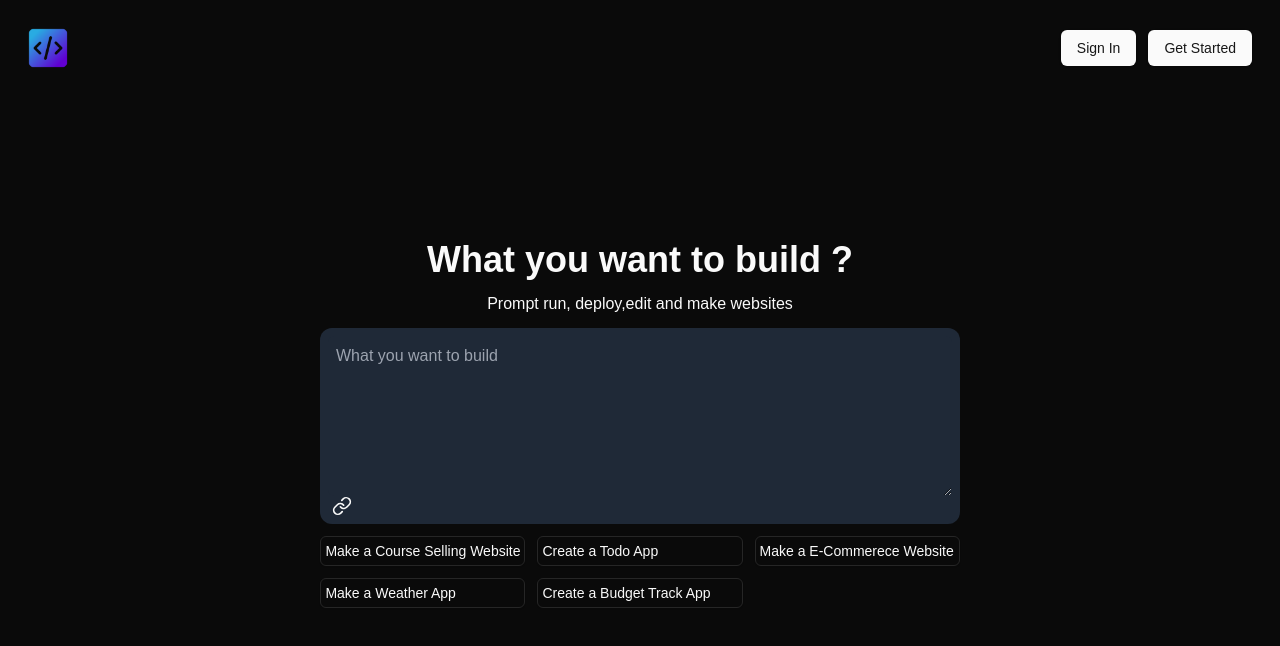
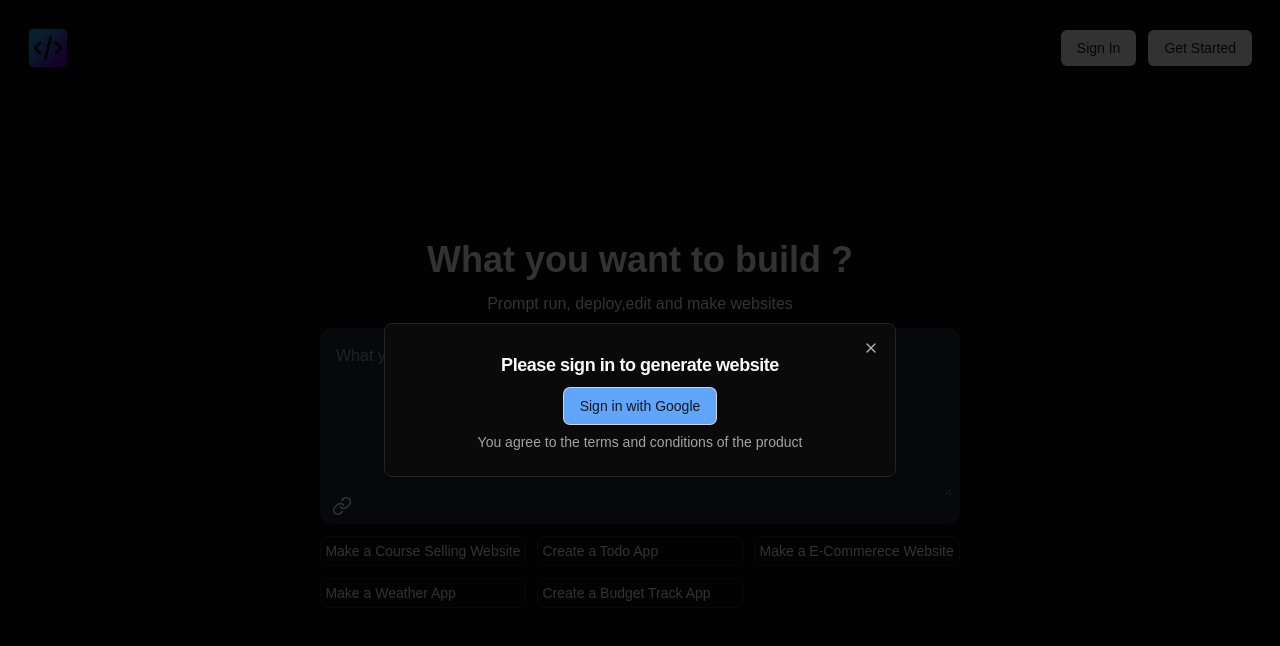
Before and after one commit to Sanyam243/Kriti-Dev-Project, a Next.js app: page / in a window 1280 px wide. Both pictures are taken after a click on the element "Make a Course Selling Website". Shown: the top 646 px of the page. Built offline with nearby package versions, Linux system fonts and the light colour scheme; no server answers.

Commit message:
Google-Auth-added

```diff
--- /dev/null
+++ b/app/context/UserContext.jsx
@@ -0,0 +1,3 @@
+import { createContext, useContext } from "react";
+
+export const UserContext = createContext();
--- a/app/provider.jsx
+++ b/app/provider.jsx
@@ -2,11 +2,16 @@
 import React, { useState } from 'react'
 import { ThemeProvider as NextThemesProvider } from "next-themes"
 import { MessageContext } from './context/MessageContext'
+import { UserContext } from './context/UserContext';
+import { GoogleOAuthProvider } from '@react-oauth/google';
 function Provider({children}) {
   const [messages,setMessages] =useState();
+  const [user,setUser] =useState();
   return (
 
     <div>
+      <GoogleOAuthProvider clientId={process.env.NEXT_PUBLIC_GOOGLE_CLIENT_ID}>
+        <UserContext.Provider value={{user,setUser}}>
         <MessageContext.Provider value={{messages,setMessages}}>
          <NextThemesProvider
             attribute="class"
@@ -16,6 +21,8 @@
           ></NextThemesProvider>
       {children}
       </MessageContext.Provider>
+      </UserContext.Provider>
+      </GoogleOAuthProvider>
     </div>
   )
 }
--- a/components/ui/custom/Hero.jsx
+++ b/components/ui/custom/Hero.jsx
@@ -1,8 +1,11 @@
 "use client"
 import { MessageContext } from '@/app/context/MessageContext'
+import { UserContext } from '@/app/context/UserContext'
 import { Link, ArrowRight } from 'lucide-react'
 import React, { useContext } from 'react'
 import { useState } from 'react'
+import SignInPopUp from './SignInPopUp'
+
 function Hero() {
     const [prompt, setPrompt] = useState("")
     const examplePrompts = [
@@ -14,12 +17,21 @@
 
 
     ]
-    const {messages,setMessages} =useContext(MessageContext);
+    const { messages, setMessages } = useContext(MessageContext);
+    const { user, setUser } = useContext(UserContext);
+    const [openDialog,setOpenDialog] =useState(false);
 
-    const onGenerate =(input)=>{
+    const onGenerate = (input) => {
+
+        if (!user?.name) {
+            setOpenDialog(true);
+        }
+
+
+
         setMessages({
-            role:'user',
-            content:input
+            role: 'user',
+            content: input
         })
         console.log(messages)
     }
@@ -35,7 +47,7 @@
                         setPrompt(e.target.value)
                     }} className='bg-gray-800 outline-none w-full h-40 p-2 rounded-md' placeholder='What you want to build' type="text-area"
                     />
-                    {prompt != "" && <ArrowRight className='bg-blue-500 p-2 w-10 h-8 cursor-pointer text-white' onClick={()=>onGenerate(prompt)} />}
+                    {prompt != "" && <ArrowRight className='bg-blue-500 p-2 w-10 h-8 cursor-pointer text-white' onClick={() => onGenerate(prompt)} />}
 
                 </div>
                 <div><Link className='w-7 h-5' /></div>
@@ -44,14 +56,16 @@
 
             <div className='grid grid-cols-3 gap-3'>
                 {examplePrompts.map((prompt, index) => (
-                    <div className='flex gap-1 border p-1 text-sm text-center items-center rounded-md cursor-pointer hover shadow-sm' onClick={()=>onGenerate(prompt)}>
+                    <div className='flex gap-1 border p-1 text-sm text-center items-center rounded-md cursor-pointer hover shadow-sm' onClick={() => onGenerate(prompt)}>
                         {prompt}
                     </div>
 
                 ))}
             </div>
 
-
+            <SignInPopUp openDialog={openDialog} closeDialog={(v)=>{
+                setOpenDialog(false)
+            }}/>
 
 
 
--- /dev/null
+++ b/components/ui/custom/SignInPopUp.jsx
@@ -0,0 +1,50 @@
+import React, { useContext } from 'react'
+import { Button } from '../button'
+import { useGoogleLogin } from '@react-oauth/google';
+import axios from 'axios';
+import {
+    Dialog,
+    DialogContent,
+    DialogDescription,
+    DialogHeader,
+    DialogTitle,
+} from "@/components/ui/dialog"
+import { UserContext } from '@/app/context/UserContext';
+function SignInPopUp({ openDialog, closeDialog }) {
+    const { user, setUser } = useContext(UserContext)
+    const googleLogin = useGoogleLogin({
+        onSuccess: async (tokenResponse) => {
+            console.log(tokenResponse);
+            const userInfo = await axios.get(
+                'https://www.googleapis.com/oauth2/v3/userinfo',
+                { headers: { Authorization: 'Bearer' + tokenResponse?.access_token } },
+            );
+
+            console.log(userInfo);
+            setUser(userInfo?.data)
+            closeDialog(false)
+        },
+        onError: errorResponse => console.log(errorResponse),
+    });
+    return (
+        <div>
+            <Dialog open={openDialog} onOpenChange={closeDialog} >
+
+                <DialogContent>
+                    <DialogHeader>
+                        <DialogTitle><div className='text-center p-2'>Please sign in to generate website</div></DialogTitle>
+                        <DialogDescription>
+                            <div className='text-center justify-center'>
+                                <Button onClick={googleLogin} className='bg-blue-400'>Sign in with Google</Button>
+                            </div>
+                            <div className='text-center mt-2'>You agree to the terms and conditions of the product</div>
+
+                        </DialogDescription>
+                    </DialogHeader>
+                </DialogContent>
+            </Dialog>
+        </div>
+    )
+}
+
+export default SignInPopUp
--- /dev/null
+++ b/components/ui/dialog.jsx
@@ -0,0 +1,96 @@
+"use client"
+
+import * as React from "react"
+import * as DialogPrimitive from "@radix-ui/react-dialog"
+import { X } from "lucide-react"
+
+import { cn } from "@/lib/utils"
+
+const Dialog = DialogPrimitive.Root
+
+const DialogTrigger = DialogPrimitive.Trigger
+
+const DialogPortal = DialogPrimitive.Portal
+
+const DialogClose = DialogPrimitive.Close
+
+const DialogOverlay = React.forwardRef(({ className, ...props }, ref) => (
+  <DialogPrimitive.Overlay
+    ref={ref}
+    className={cn(
+      "fixed inset-0 z-50 bg-black/80  data-[state=open]:animate-in data-[state=closed]:animate-out data-[state=closed]:fade-out-0 data-[state=open]:fade-in-0",
+      className
+    )}
+    {...props} />
+))
+DialogOverlay.displayName = DialogPrimitive.Overlay.displayName
+
+const DialogContent = React.forwardRef(({ className, children, ...props }, ref) => (
+  <DialogPortal>
+    <DialogOverlay />
+    <DialogPrimitive.Content
+      ref={ref}
+      className={cn(
+        "fixed left-[50%] top-[50%] z-50 grid w-full max-w-lg translate-x-[-50%] translate-y-[-50%] gap-4 border bg-background p-6 shadow-lg duration-200 data-[state=open]:animate-in data-[state=closed]:animate-out data-[state=closed]:fade-out-0 data-[state=open]:fade-in-0 data-[state=closed]:zoom-out-95 data-[state=open]:zoom-in-95 data-[state=closed]:slide-out-to-left-1/2 data-[state=closed]:slide-out-to-top-[48%] data-[state=open]:slide-in-from-left-1/2 data-[state=open]:slide-in-from-top-[48%] sm:rounded-lg",
+        className
+      )}
+      {...props}>
+      {children}
+      <DialogPrimitive.Close
+        className="absolute right-4 top-4 rounded-sm opacity-70 ring-offset-background transition-opacity hover:opacity-100 focus:outline-none focus:ring-2 focus:ring-ring focus:ring-offset-2 disabled:pointer-events-none data-[state=open]:bg-accent data-[state=open]:text-muted-foreground">
+        <X className="h-4 w-4" />
+        <span className="sr-only">Close</span>
+      </DialogPrimitive.Close>
+    </DialogPrimitive.Content>
+  </DialogPortal>
+))
+DialogContent.displayName = DialogPrimitive.Content.displayName
+
+const DialogHeader = ({
+  className,
+  ...props
+}) => (
+  <div
+    className={cn("flex flex-col space-y-1.5 text-center sm:text-left", className)}
+    {...props} />
+)
+DialogHeader.displayName = "DialogHeader"
+
+const DialogFooter = ({
+  className,
+  ...props
+}) => (
+  <div
+    className={cn("flex flex-col-reverse sm:flex-row sm:justify-end sm:space-x-2", className)}
+    {...props} />
+)
+DialogFooter.displayName = "DialogFooter"
+
+const DialogTitle = React.forwardRef(({ className, ...props }, ref) => (
+  <DialogPrimitive.Title
+    ref={ref}
+    className={cn("text-lg font-semibold leading-none tracking-tight", className)}
+    {...props} />
+))
+DialogTitle.displayName = DialogPrimitive.Title.displayName
+
+const DialogDescription = React.forwardRef(({ className, ...props }, ref) => (
+  <DialogPrimitive.Description
+    ref={ref}
+    className={cn("text-sm text-muted-foreground", className)}
+    {...props} />
+))
+DialogDescription.displayName = DialogPrimitive.Description.displayName
+
+export {
+  Dialog,
+  DialogPortal,
+  DialogOverlay,
+  DialogTrigger,
+  DialogClose,
+  DialogContent,
+  DialogHeader,
+  DialogFooter,
+  DialogTitle,
+  DialogDescription,
+}
--- a/package.json
+++ b/package.json
@@ -9,7 +9,10 @@
     "lint": "next lint"
   },
   "dependencies": {
+    "@radix-ui/react-dialog": "^1.1.4",
     "@radix-ui/react-slot": "^1.1.1",
+    "@react-oauth/google": "^0.12.1",
+    "axios": "^1.7.9",
     "class-variance-authority": "^0.7.1",
     "clsx": "^2.1.1",
     "lucide-react": "^0.471.0",
```
Also changed, not shown: 1 other file (tests, documents, lock files or other folders).
